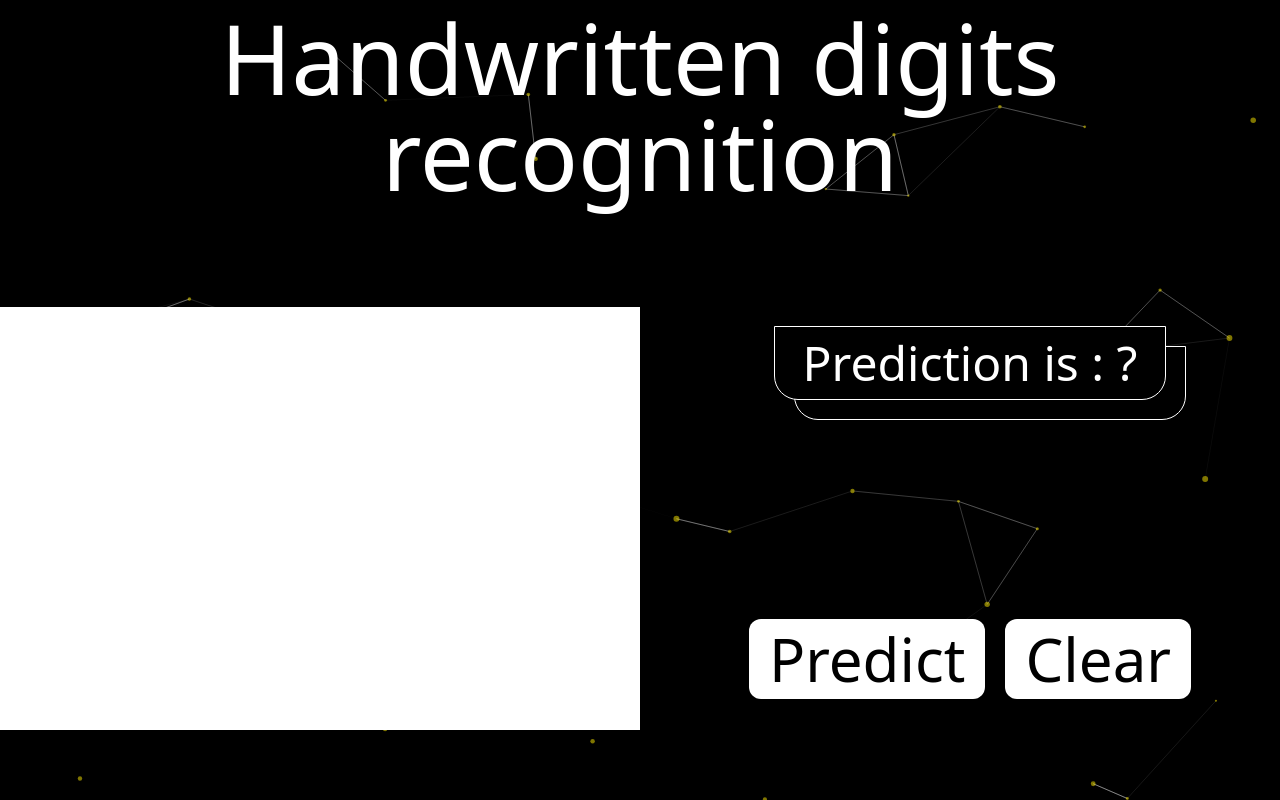
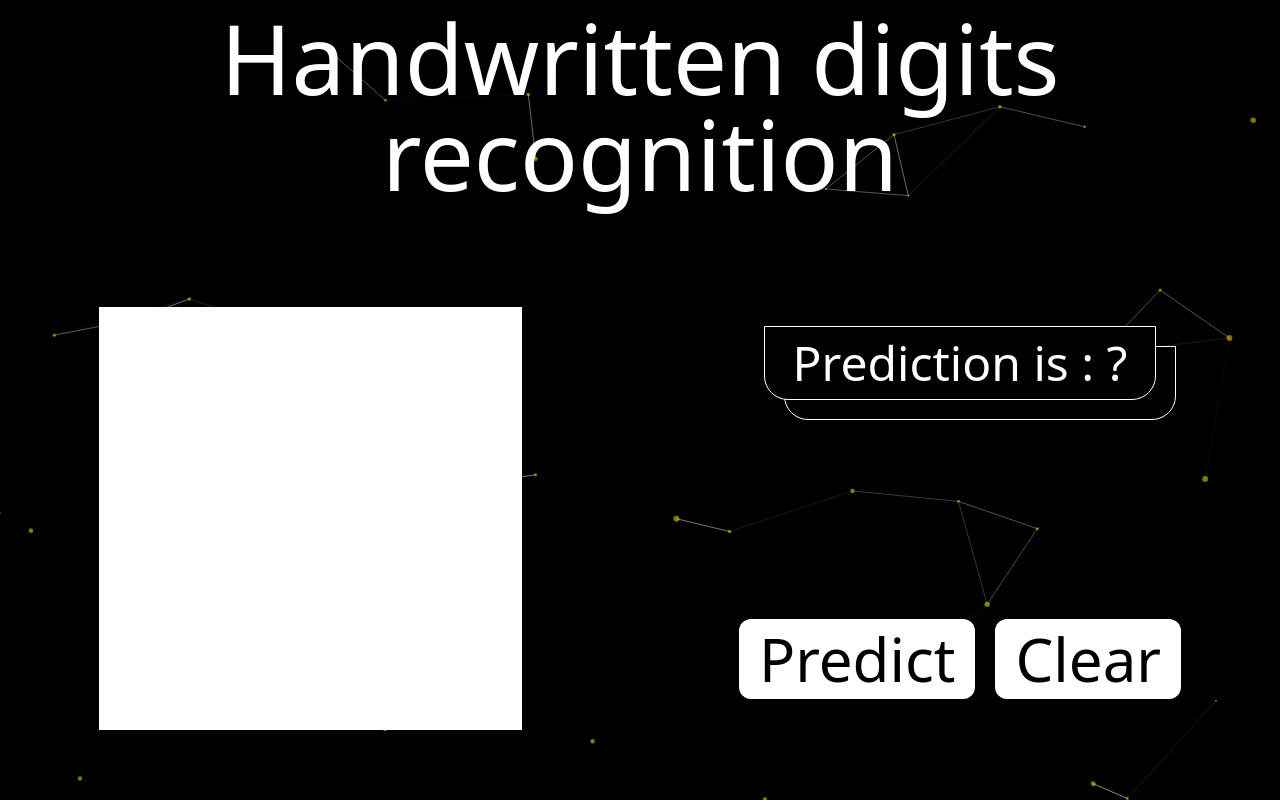
Before and after one commit to AlexTkCk/react-python-handwritten-text-recognition, a React (Create React App) app in the folder client/: page / in a window 1280 px wide. Built offline with nearby package versions, Linux system fonts and the light colour scheme.

Commit message:
Styled canvas to square

```diff
--- a/client/src/App.js
+++ b/client/src/App.js
@@ -41,8 +41,8 @@ function App() {
                 <h1 className="title text-5xl md:text-8xl text-white text-center">Handwritten digits recognition</h1>
             </header>
             <main className="main grow flex flex-col md:flex-row justify-center items-center gap-5 ">
-                <Canvas canvasRef={canvasRef} className={"w-full h-full md:h-3/4 md:w-1/2 bg-white"}/>
-                <div className="w-full flex flex-col items-center justify-evenly h-full">
+                <Canvas canvasRef={canvasRef} className={"h-3/4 mx-auto aspect-square bg-white"}/>
+                <div className="w-1/2 flex flex-col items-center justify-evenly h-full">
                     <div className="relative w-fit mb-10">
                         <h1 className={'container_title relative text-3xl text-white bg-black lg:text-5xl border border-sm border-white' +
                             ' rounded-bl-3xl text-center w-fit px-7 py-3 rounded-br-3xl z-[5]'}>Prediction is : {predictedDigit}</h1>
```
